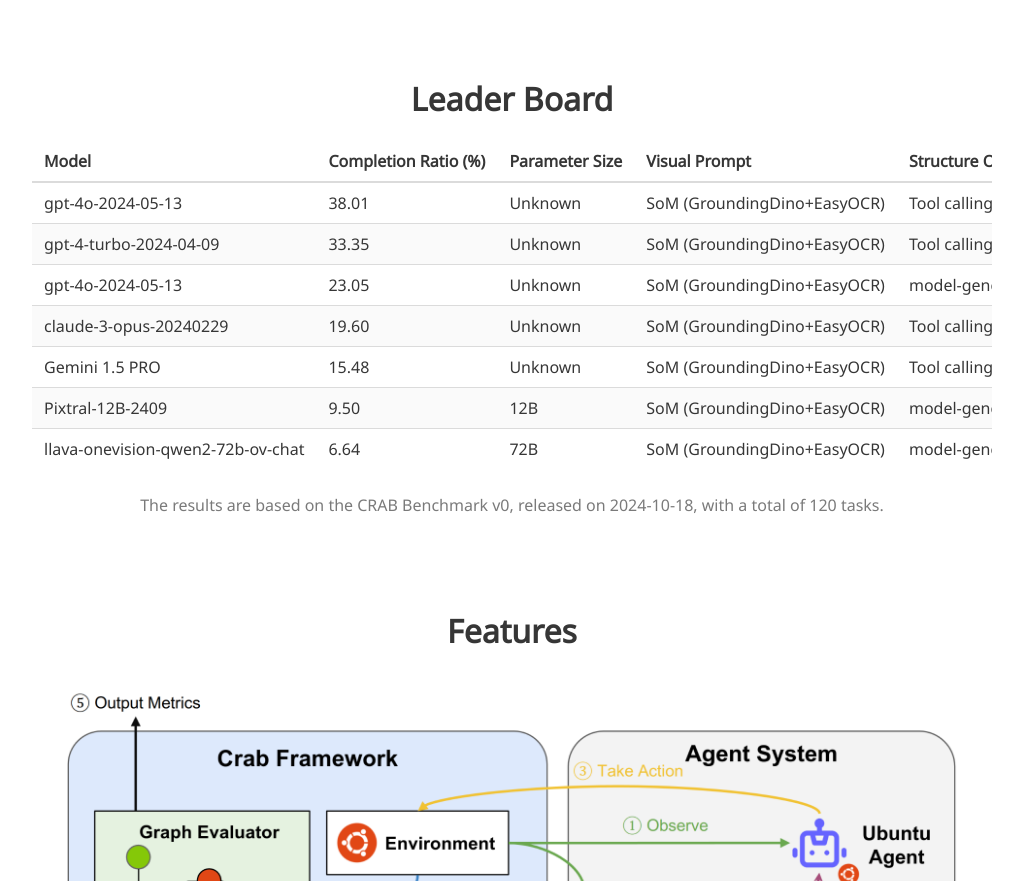
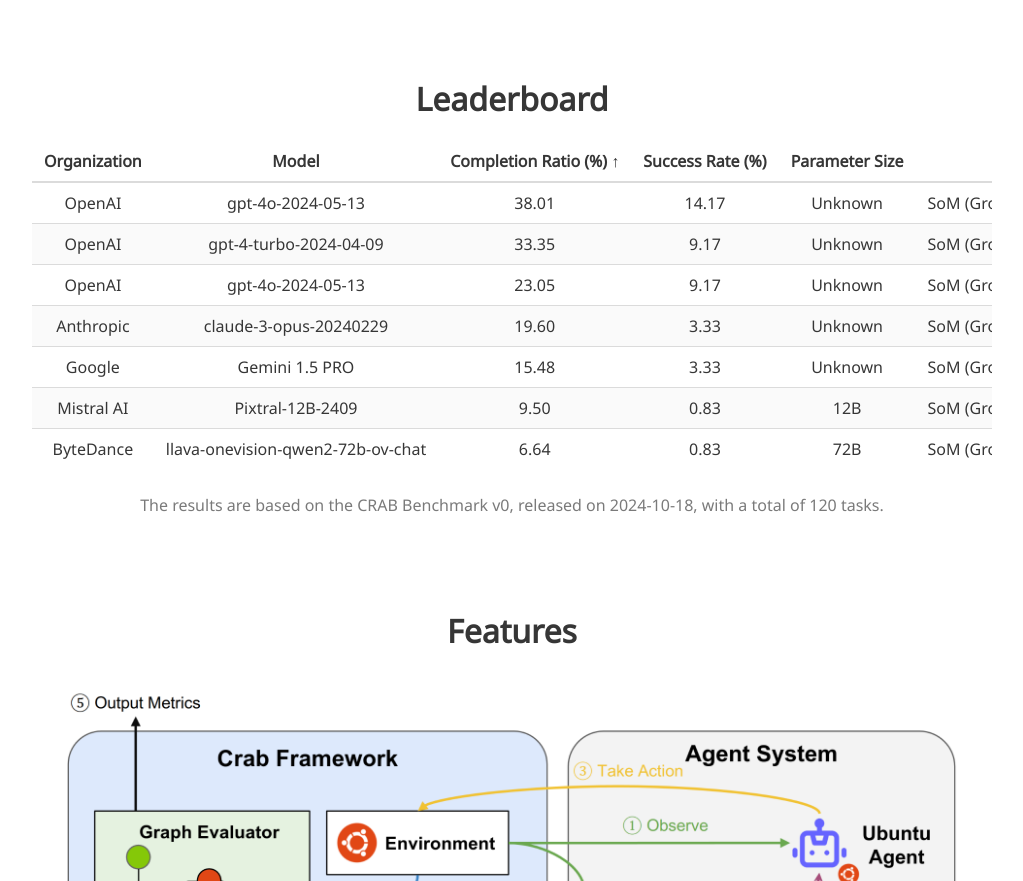
Before and after one commit to crab-benchmark/crab-benchmark.github.io, a plain HTML site: page index.html in a window 1280 px wide. Shown: the part 1632-2513 px from the top of the page, without its empty margins (128-1151 px from the left). Drawn offline with nearby package versions, Linux system fonts and the light colour scheme; some icons are missing; a web font is replaced by a local one.

Commit message:
Update table

```diff
--- a/index.html
+++ b/index.html
@@ -210,7 +210,7 @@
         <!-- Concurrent Work. -->
         <div class="columns is-centered">
           <div class="column is-full-width">
-            <h2 class="title is-3 has-text-centered">Leader Board</h2>
+            <h2 class="title is-3 has-text-centered">Leaderboard</h2>
           </div>
         </div>
         <!-- Comment Section -->
@@ -220,11 +220,13 @@
 
         <!-- Leader Board Table -->
         <div class="table-container">
-          <table class="table is-striped is-hoverable" style="width: max-content;">
+          <table class="table is-striped is-hoverable has-text-centered" style="width: max-content;">
             <thead>
               <tr>
+                <th>Organization</th>
                 <th>Model</th>
-                <th>Completion Ratio (%)</th>
+                <th>Completion Ratio (%) &#8593;</th>
+                <th>Success Rate (%)</th>
                 <th>Parameter Size</th>
                 <th>Visual Prompt</th>
                 <th>Structure Output Type</th>
@@ -233,56 +235,70 @@
             </thead>
             <tbody>
               <tr>
+                <td>OpenAI</td>
                 <td>gpt-4o-2024-05-13</td>
                 <td>38.01</td>
+                <td>14.17</td>
                 <td>Unknown</td>
                 <td>SoM (GroundingDino+EasyOCR)</td>
                 <td>Tool calling API</td>
                 <td>2024-10</td>
               </tr>
               <tr>
+                <td>OpenAI</td>
                 <td>gpt-4-turbo-2024-04-09</td>
                 <td>33.35</td>
+                <td>9.17</td>
                 <td>Unknown</td>
                 <td>SoM (GroundingDino+EasyOCR)</td>
                 <td>Tool calling API</td>
                 <td>2024-10</td>
               </tr>
               <tr>
+                <td>OpenAI</td>
                 <td>gpt-4o-2024-05-13</td>
                 <td>23.05</td>
+                <td>9.17</td>
                 <td>Unknown</td>
                 <td>SoM (GroundingDino+EasyOCR)</td>
                 <td>model-generated JSON</td>
                 <td>2024-10</td>
               </tr>
               <tr>
+                <td>Anthropic</td>
                 <td>claude-3-opus-20240229</td>
                 <td>19.60</td>
+                <td>3.33</td>
                 <td>Unknown</td>
                 <td>SoM (GroundingDino+EasyOCR)</td>
                 <td>Tool calling API</td>
                 <td>2024-10</td>
               </tr>
               <tr>
+                <td>Google</td>
                 <td>Gemini 1.5 PRO</td>
                 <td>15.48</td>
+                <td>3.33</td>
                 <td>Unknown</td>
                 <td>SoM (GroundingDino+EasyOCR)</td>
                 <td>Tool calling API</td>
                 <td>2024-10</td>
               </tr>
               <tr>
+                <td>Mistral AI</td>
                 <td>Pixtral-12B-2409</td>
                 <td>9.50</td>
+                <td>0.83</td>
                 <td>12B</td>
                 <td>SoM (GroundingDino+EasyOCR)</td>
                 <td>model-generated JSON</td>
                 <td>2024-10</td>
               </tr>
               <tr>
+                <td>ByteDance</td>
                 <td>llava-onevision-qwen2-72b-ov-chat</td>
                 <td>6.64</td>
+                <td>0.83</td>
                 <td>72B</td>
                 <td>SoM (GroundingDino+EasyOCR)</td>
                 <td>model-generated JSON</td>
```
